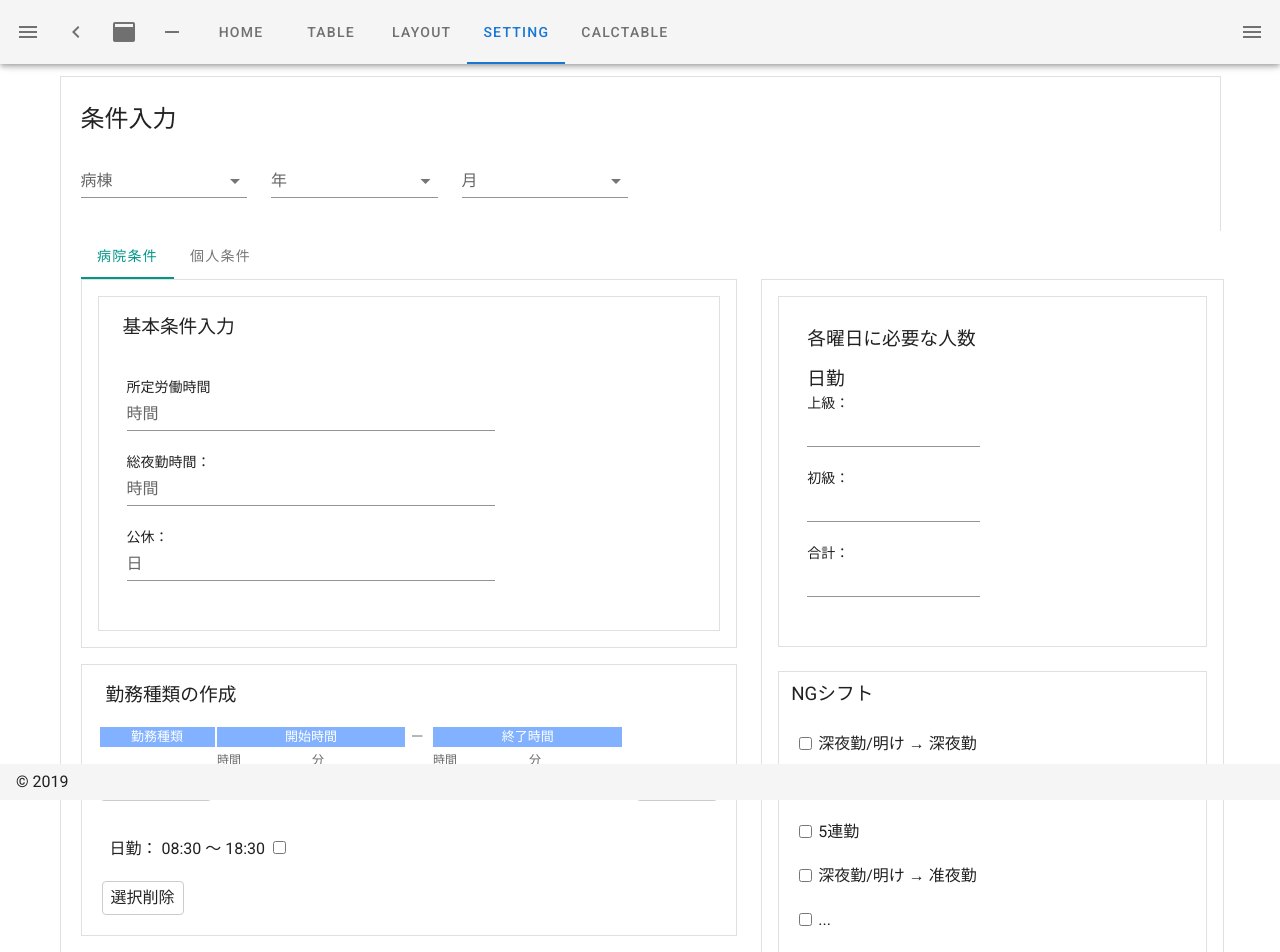
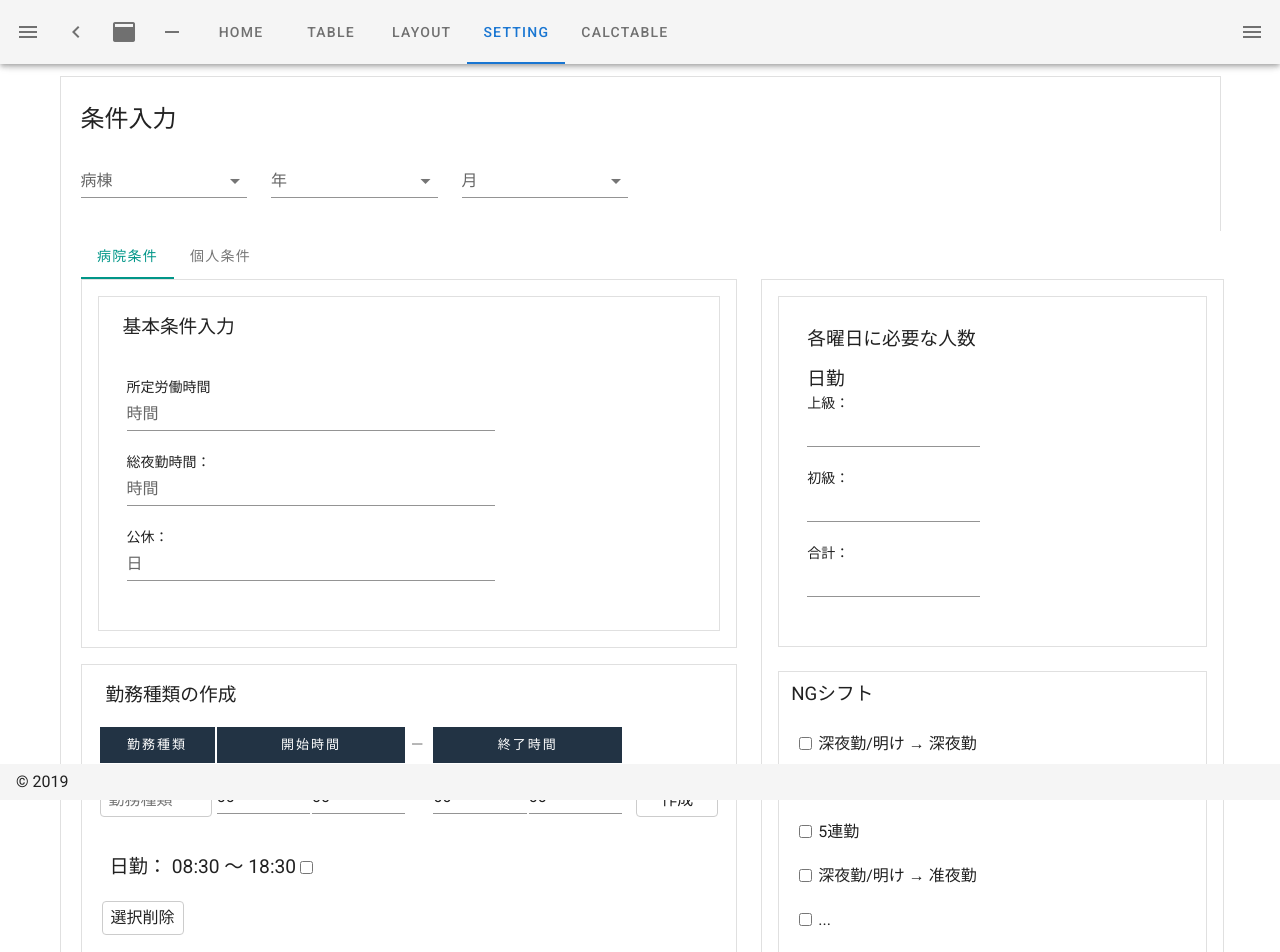
Before and after one commit to BoxPistols/nuxt-vuetify-20120, a Nuxt app: page /setting in a window 1280 px wide. Shown: the top 952 px of the page. Built offline with nearby package versions, Linux system fonts and the light colour scheme.

Commit message:
add job Style

```diff
--- a/pages/setting.vue
+++ b/pages/setting.vue
@@ -91,7 +91,7 @@
                     <ul class="todoView">
                       <li v-for="item in items" :key="item.index">
                         <p>
-                          <label v-bind:class="{ done: item.isChecked }">
+                          <label class="createJobList" v-bind:class="{ done: item.isChecked }">
                             {{ item.title }}： {{ item.setJobStartHour }}:{{ item.setJobStartMinute }} 〜 {{ item.setJobEndHour }}:{{ item.setJobEndMinute }} <input type="checkbox" class="selectDelete" v-model="item.isChecked">
                           </label>
                         </p>
@@ -306,7 +306,6 @@ h1,h2,h3,h4
     padding: 4px 8px
   select
    height: 32px
-
 table.working_type
   margin-top: 16px
   th
@@ -317,7 +316,10 @@ table.working_type
     white-space: nowrap
     &.accent
       text-align: center
+      padding: 8px
+      background: #234!important
       color: white
+      letter-spacing: 2px
   input
     &.works
       width: 7em
@@ -330,6 +332,11 @@ table.working_type
     margin: 0 0 0 12px
     white-space: nowrap
     padding: 4px 24px
+
+label.createJobList
+  font-size: 1.2em
+  display: flex
+  align-items: center
 
 .ngLists
   ul
```
